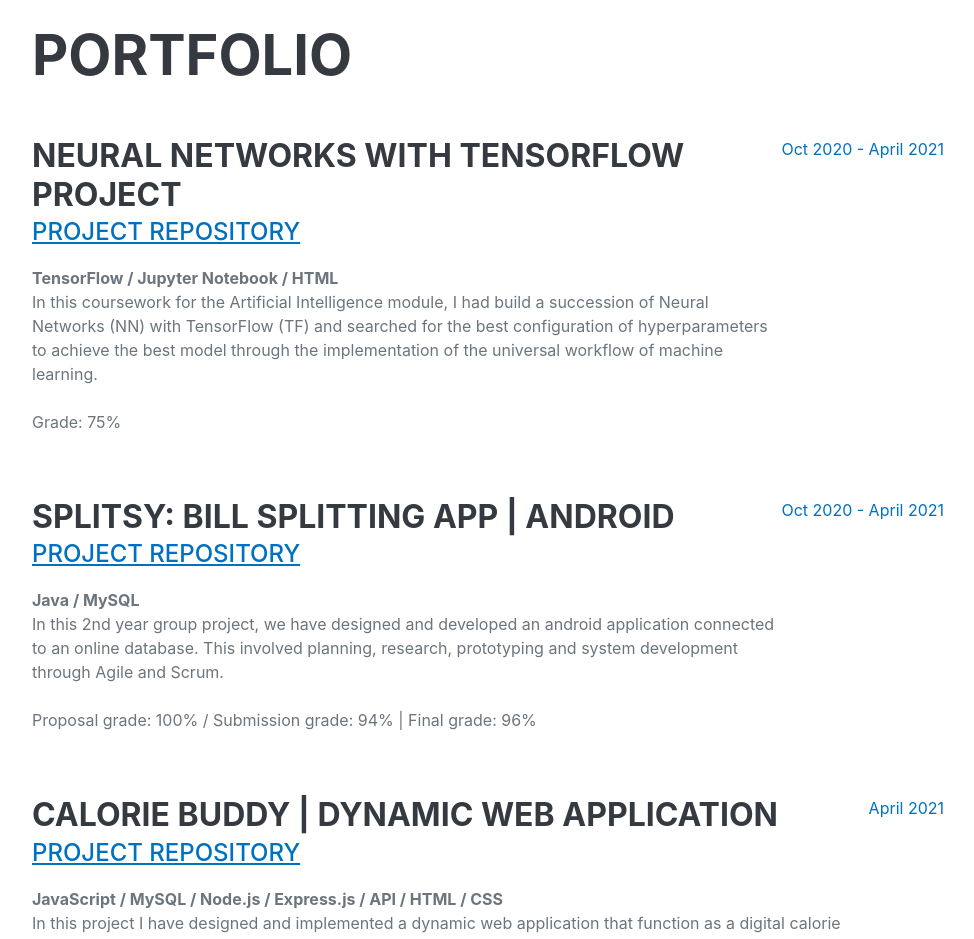
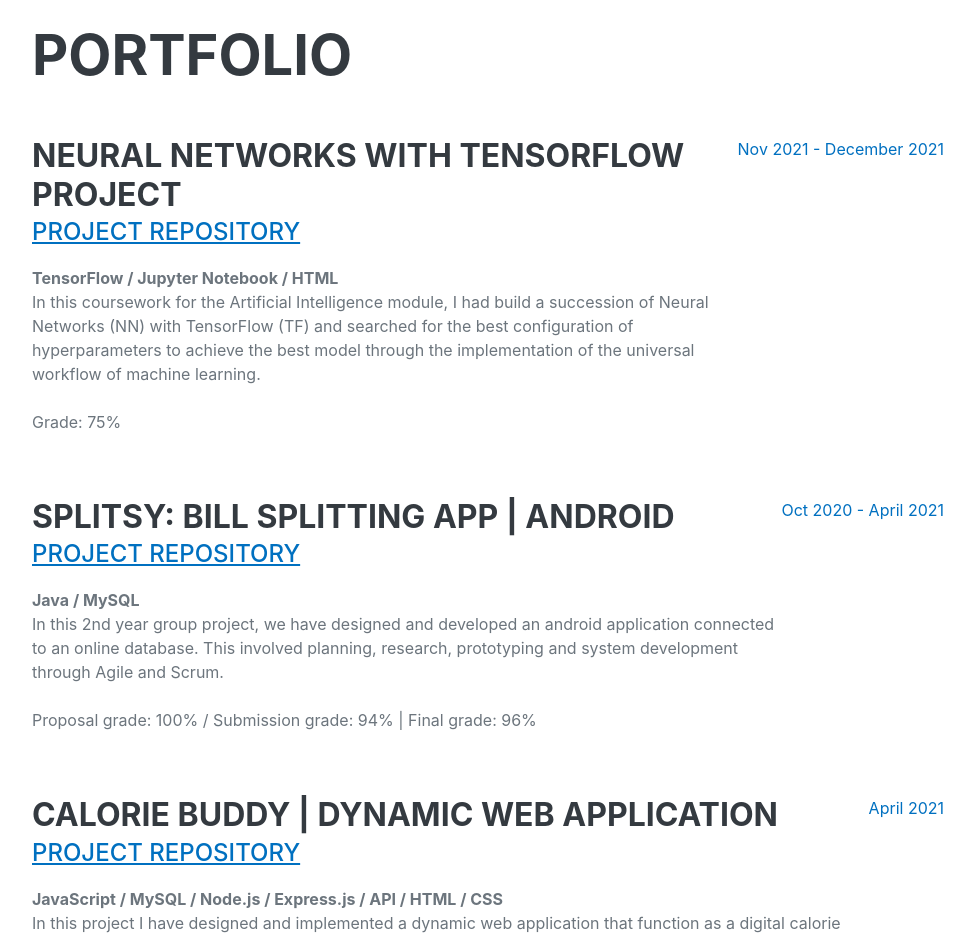
Before and after one commit to dosodrac/dosodrac.github.io, a plain HTML site: page index.html in a window 1280 px wide. Shown: the part 860-1799 px from the top of the page, without its empty margins (288-1262 px from the left). Drawn offline with nearby package versions, Linux system fonts and the light colour scheme; a web font is replaced by a local one.

Commit message:
Update index.html
Issues fixed.

```diff
--- a/index.html
+++ b/index.html
@@ -109,7 +109,7 @@
 			In this coursework for the Artificial Intelligence module, I had build a succession of Neural Networks (NN) with TensorFlow (TF) and searched for the best configuration of hyperparameters to achieve the best model through the implementation of the universal workflow of machine learning.</div><br>
                             <p>Grade: 75%</p>
                         </div>
-                        <div class="flex-shrink-0"><span class="text-primary">Oct 2020 - April 2021</span></div>
+                        <div class="flex-shrink-0"><span class="text-primary">Nov 2021 - December 2021</span></div>
                     </div>
 
                     <div class="d-flex flex-column flex-md-row justify-content-between mb-5">
```
